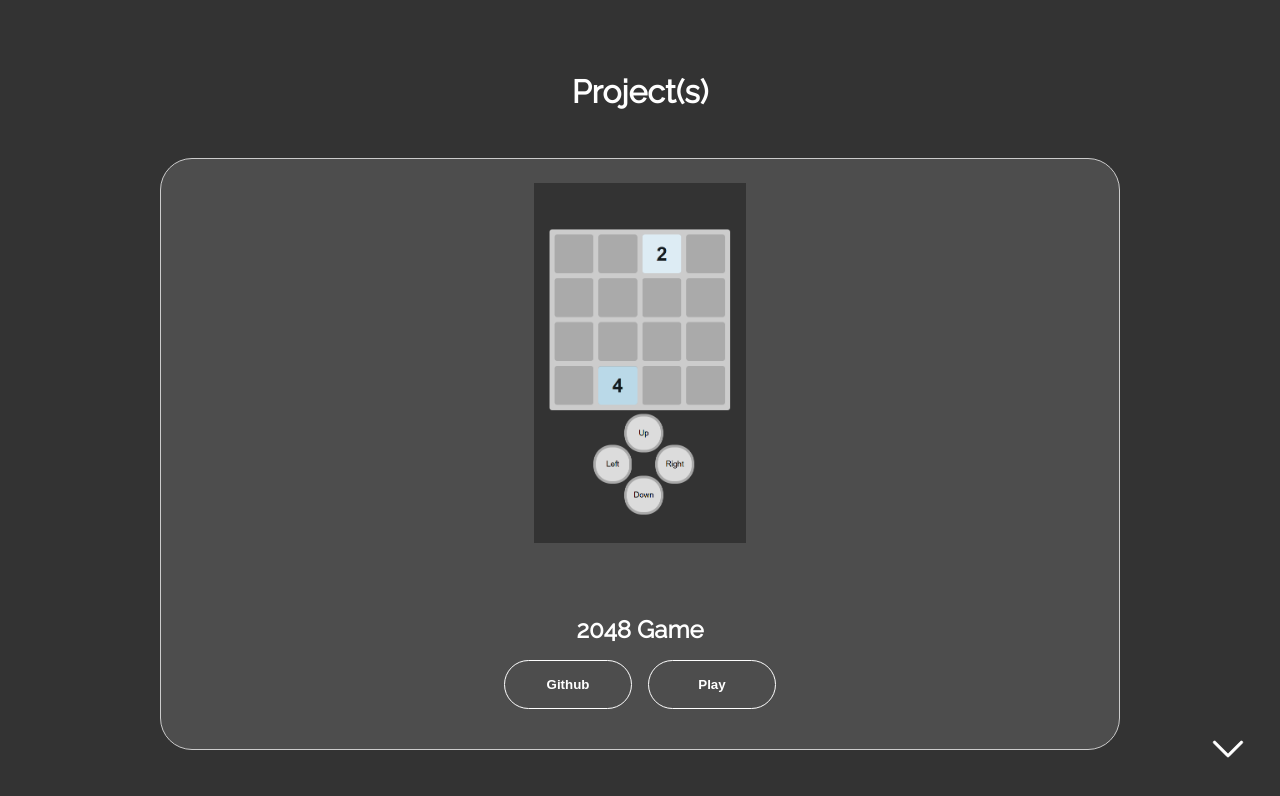
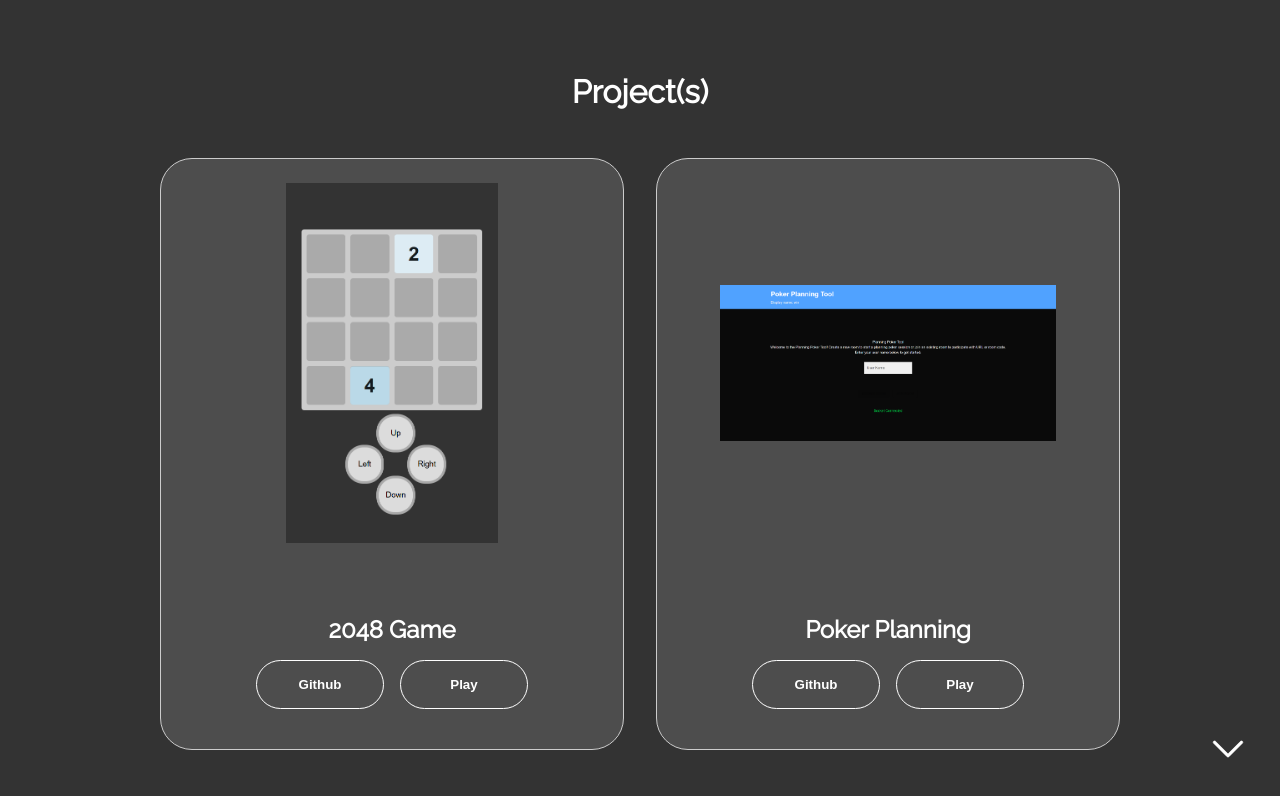
Before and after one commit to ThawinXD/ThawinXD.github.io, a plain HTML site: page index.html in a window 1280 px wide. Shown: the part 2391-3187 px from the top of the page. Drawn offline with Linux system fonts and the light colour scheme.

Commit message:
Add Poker Planning project to portfolio
Introduced a new Poker Planning project section in index.html with image, title, and links to GitHub and live demo. Added poker-web.png asset for project display.

```diff
--- a/index.html
+++ b/index.html
@@ -196,22 +196,24 @@
             </div>
          </div>
 
-         <!-- <div class="project-container details-container color-container">
-            <div class="project-image-container">
+         <div class="projects-container details-container color-container">
+            <div class="project-image">
                <img
-                  src="assets/2048_game.png"
-                  alt="2048 Game"
+                  src="assets/poker-web.png"
+                  alt="Poker Planning"
                   class="project-image"
                >
             </div>
-            <h2 class="project-sub-title">2048 Game</h2>
-            <div class="button-container">
-               <button class="button button-color button-color-2 project-button" onclick="window.open('https://github.com/ThawinXD/2048_Game')">Github</button>
-               <button class="button button-color button-color-2 project-button" onclick="window.open('https://thawinxd.github.io/2048_Game/')">Play</button>
+            <div>
+               <h2 class="project-sub-title">Poker Planning</h2>
+               <div class="button-container">
+                  <button class="button button-color button-color-2 project-button" onclick="window.open('https://github.com/ThawinXD/planning-poker')">Github</button>
+                  <button class="button button-color button-color-2 project-button" onclick="window.open('https://planning-poker-frontend-henna.vercel.app')">Play</button>
+               </div>
             </div>
          </div>
 
-         <div class="project-container details-container color-container">
+         <!-- <div class="project-container details-container color-container">
             <div class="project-image-container">
                <img
                   src="assets/2048_game.png"
```
Also changed, not shown: assets/poker-web.png (added).
